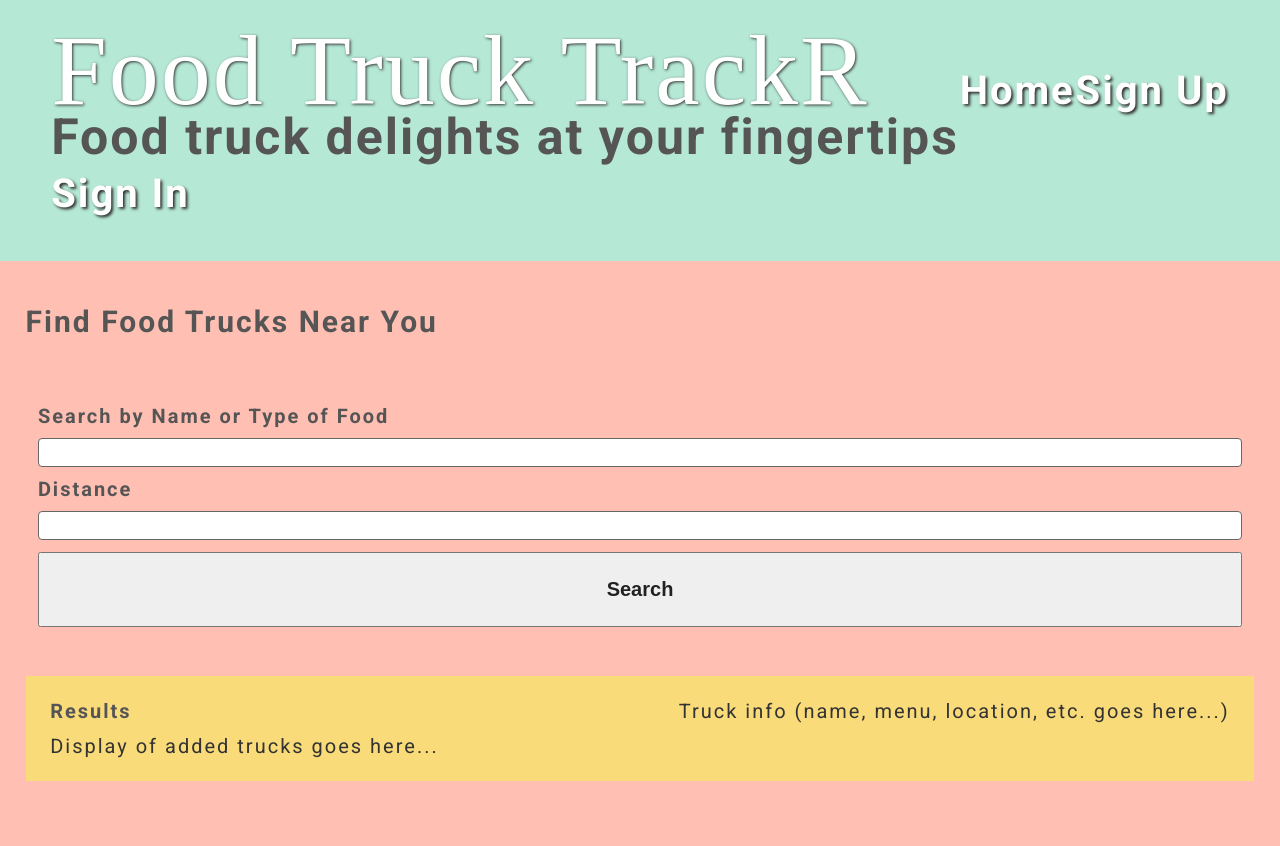
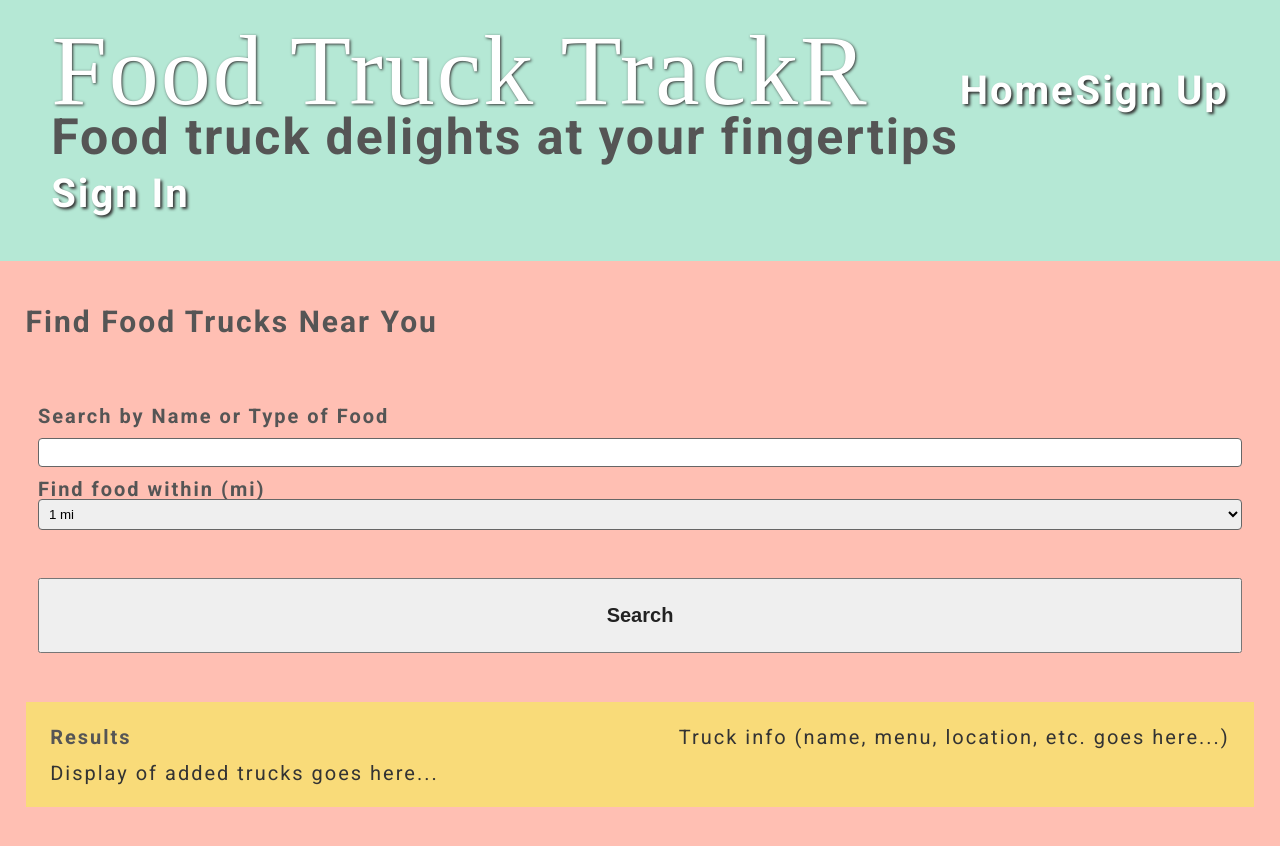
Before and after one commit to MileyWright/front-end, a React (Create React App) app: page /diner in a window 1280 px wide. Shown: the top 846 px of the page. Built offline with nearby package versions, Linux system fonts and the light colour scheme; a web font is replaced by a local one.

Commit message:
changed diner search for food within radius to dropdown

```diff
--- a/src/components/DinerHome.js
+++ b/src/components/DinerHome.js
@@ -39,13 +39,14 @@ const DinerHome = () => {
                             onChange=''
                         />
                     </label>
-                    <label>Distance
-                        <input
-                            type="text"
-                            name="truck_url"
-                            value=''
-                            onChange=''
-                        />
+                    <label>Find food within (mi)
+                        <select>
+                            <option>1 mi</option>
+                            <option>2 mi</option>
+                            <option>3 mi</option>
+                            <option>4 mi</option>
+                            <option>5 mi</option>
+                        </select>
                     </label>
                     <button>Search</button>
                 </form>
--- a/src/index.js
+++ b/src/index.js
@@ -147,7 +147,7 @@ const GlobalStyle = createGlobalStyle`
         margin: 2% 0;
     }
 
-    input {
+    input, select {
         width: 100%;
         border-radius: 4px;
         border: 1px solid #666;
```
Also changed, not shown: src/components/OperatorHome.js (indentation only).
